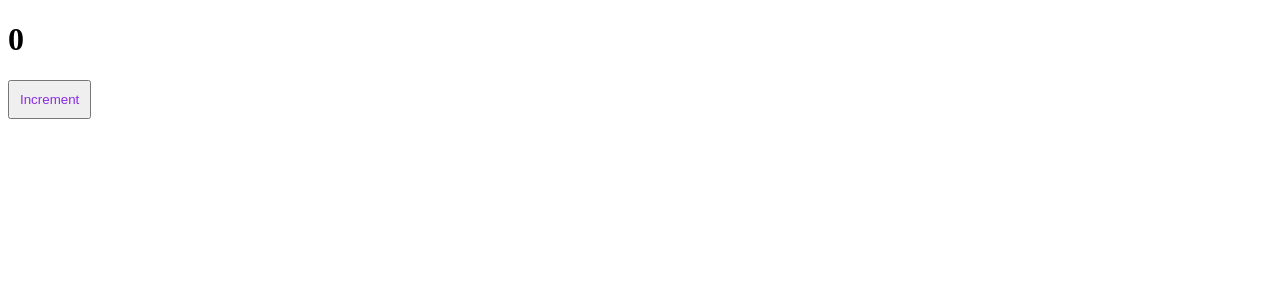
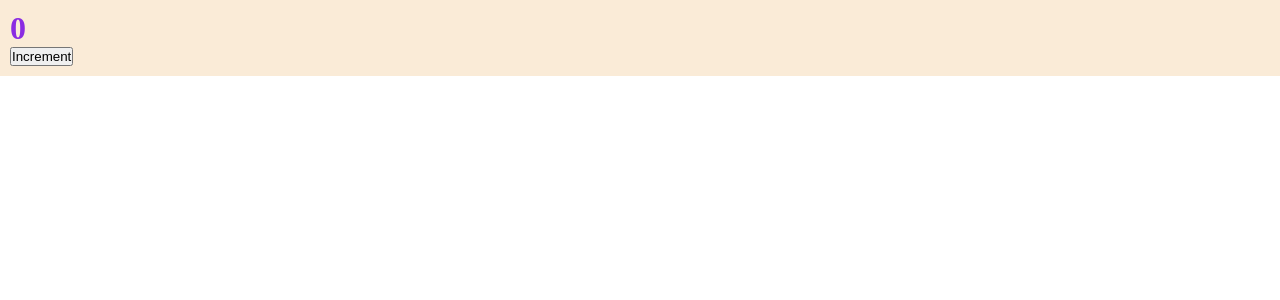
Before and after one commit to NeverwinterNights/ulbi, a React app: page / in a window 1280 px wide. Shown: the top 300 px of the page. Built offline with nearby package versions, Linux system fonts and the light colour scheme.

Commit message:
5 lesson

```diff
--- a/package.json
+++ b/package.json
@@ -15,6 +15,7 @@
     "@types/webpack": "^5.28.0",
     "@types/webpack-dev-server": "^4.7.2",
     "html-webpack-plugin": "^5.5.0",
+    "mini-css-extract-plugin": "2.5.3",
     "ts-loader": "^9.2.6",
     "ts-node": "^10.5.0",
     "typescript": "^4.5.5",
--- /dev/null
+++ b/src/App.tsx
@@ -0,0 +1,11 @@
+import React from 'react';
+import {Counter} from "./components/Counter";
+import "./index.scss"
+
+export const App =React.memo(() => {
+ return (
+        <div className="app">
+            <Counter/>
+        </div>
+    );
+});
--- a/src/components/Counter.scss
+++ b/src/components/Counter.module.scss
@@ -1,4 +1,4 @@
-     button {
+     .btn {
          padding: 10px;
          color: blueviolet;
      }
--- a/src/components/Counter.tsx
+++ b/src/components/Counter.tsx
@@ -1,5 +1,5 @@
 import React, {useState} from 'react';
-import "./Counter.scss"
+import styles from "./Counter.module.scss"
 
 export const Counter =React.memo(() => {
     const [inc, setInc] = useState(0);
@@ -8,9 +8,9 @@
         setInc(inc+1)
     }
     return (
-        <>
+        <div className={styles.btn}>
             <h1>{inc}</h1>
             <button onClick={onInc}>Increment</button>
-        </>
+        </div>
     );
 });
--- /dev/null
+++ b/src/index.scss
@@ -0,0 +1,9 @@
+* {
+  margin: 0;
+  padding: 0;
+  box-sizing: border-box;
+}
+
+.app {
+  background-color: antiquewhite;
+}
--- a/src/index.tsx
+++ b/src/index.tsx
@@ -1,7 +1,7 @@
 import {render} from "react-dom";
-import {Counter} from "./components/Counter";
+import {App} from "./App";
 
 render(
-    <div><Counter/></div>,
+    <App/>,
     document.getElementById("root")
 )
--- a/webpack.config.ts
+++ b/webpack.config.ts
@@ -1,9 +1,5 @@
 import path from "path"
 import webpack from "webpack"
-import HtmlWebpackPlugin from "html-webpack-plugin"
-import {buildPlugins} from "./config/build/buildPlugins";
-import {buildLoaders} from "./config/build/buildLoaders";
-import {buildResolvers} from "./config/build/buildResolvers";
 import {buildWebpackConfig} from "./config/build/buildWebpackConfig";
 import {BuildEnv, BuildPaths} from "./config/build/types/config";
 
```
Also changed, not shown: src/global.d.ts (added, +7 -0 lines), 9 other files (tests, documents, lock files or other folders).
